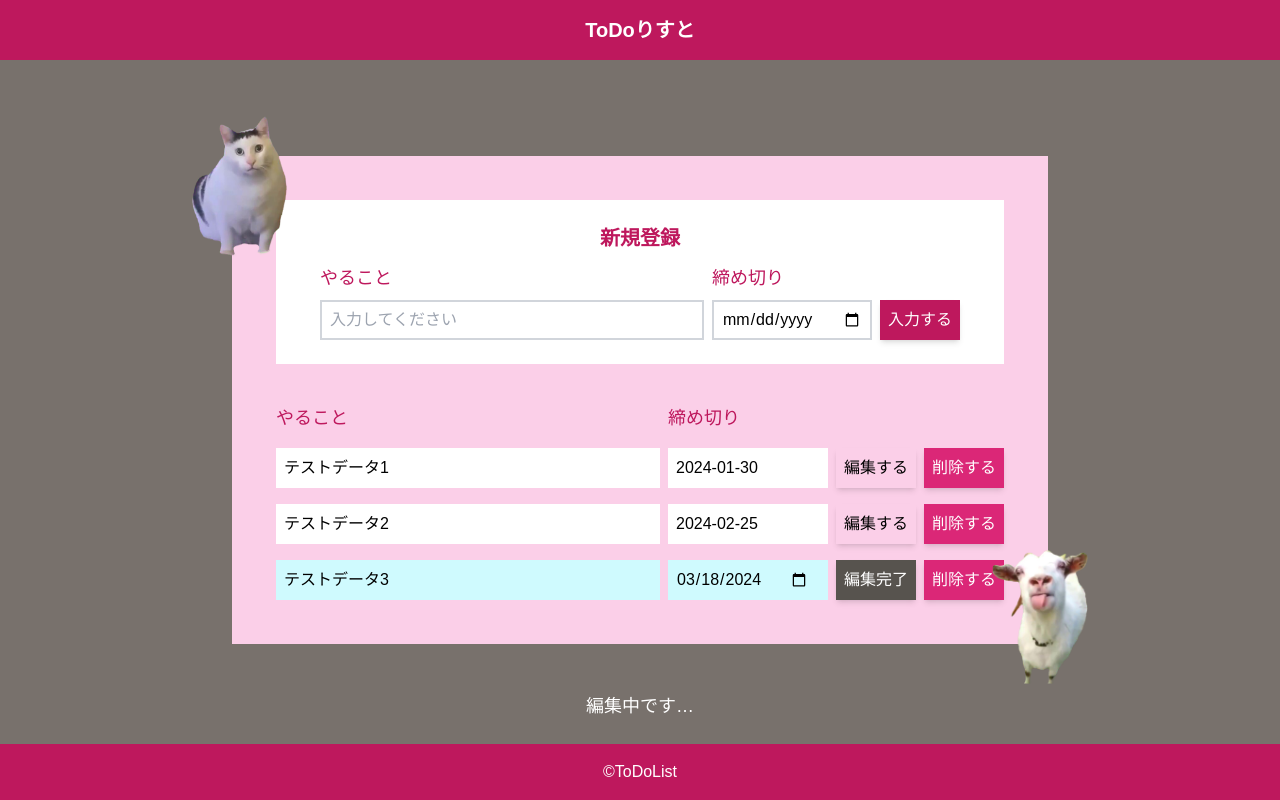
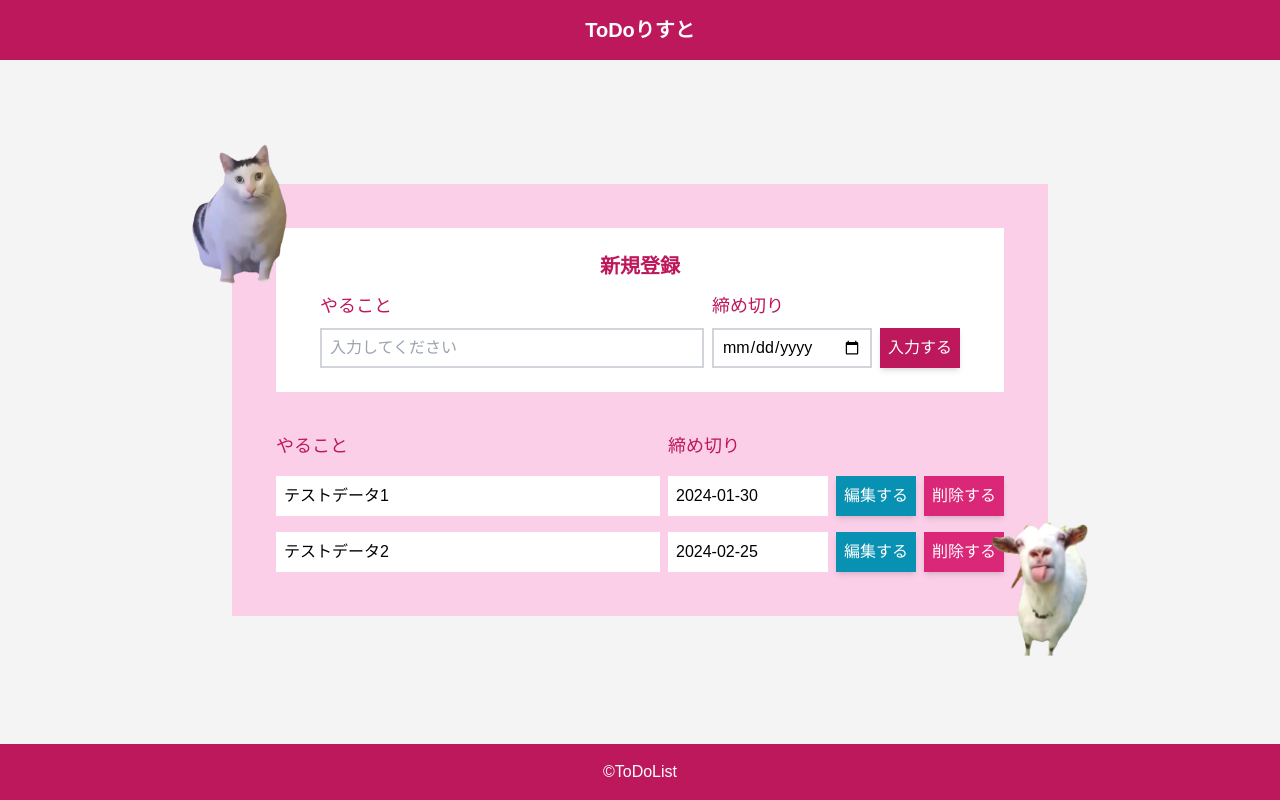
Before and after one commit to fujinuma1937/to-do-list, a Next.js app: page / in a window 1280 px wide. Built offline with nearby package versions, Linux system fonts and the light colour scheme; data requests are answered from the project's data file; a web font is replaced by a local one.

Commit message:
軽微な修正をした

```diff
--- a/app/page.tsx
+++ b/app/page.tsx
@@ -140,8 +140,8 @@ export default function Home() {
     <main
       className={
         isEditing
-          ? "bg-stone-500 py-16 h-full grid items-center"
-          : "py-16 h-full" + " " + " grid items-center"
+          ? "bg-stone-500  h-full grid items-center"
+          : " h-full" + " " + " grid items-center"
       }
     >
       <section className="relative bg-pink-200 w-fit p-11 m-auto">
@@ -153,6 +153,7 @@ export default function Home() {
         <Image
           className="absolute bottom-[-40px] right-[-40px] w-24"
           src={goatImage}
+          alt="ヤギ"
         />
         <Register
           inputValue={inputValue}
--- a/app/src/components/List.tsx
+++ b/app/src/components/List.tsx
@@ -39,8 +39,7 @@ const List: React.FC<Props> = ({
       {todoList ? (
         todoList.map((todo, index) => {
           return (
-            <li className="" key={todo.id}>
-              <div className="flex gap-x-2">
+            <li className="flex gap-x-2" key={todo.id}>
               {editArray[index] ? (
                 <input
                   className="min-w-96 bg-cyan-100 w-fit flex items-center px-2"
@@ -79,11 +78,17 @@ const List: React.FC<Props> = ({
                   編集完了
                 </button>
               ) : (
-                  <Button
-                    type="edit"
-                    innerText="編集する"
-                    action={editStart(index)}
-                  />
+                // <Button
+                //   type="edit"
+                //   innerText="編集する"
+                //   action={editStart(index)}
+                // />
+                <button
+                  className="bg-cyan-600 text-white p-2 shadow-md"
+                  onClick={() => editStart(index)}
+                >
+                  編集する
+                </button>
               )}
               <button
                 className="bg-pink-600 text-white p-2 shadow-md"
@@ -91,7 +96,6 @@ const List: React.FC<Props> = ({
               >
                 削除する
               </button>
-              </div>
             </li>
           );
         })
--- a/db.json
+++ b/db.json
@@ -9,11 +9,6 @@
       "id": "do7q9cf5h4p4",
       "title": "テストデータ2",
       "deadline": "2024-02-25"
-    },
-    {
-      "id": "cmxg4oexafjo",
-      "title": "テストデータ3",
-      "deadline": "2024-03-18"
     }
   ],
   "user": [
```
Lines whose indentation alone changed are shown as unchanged.
